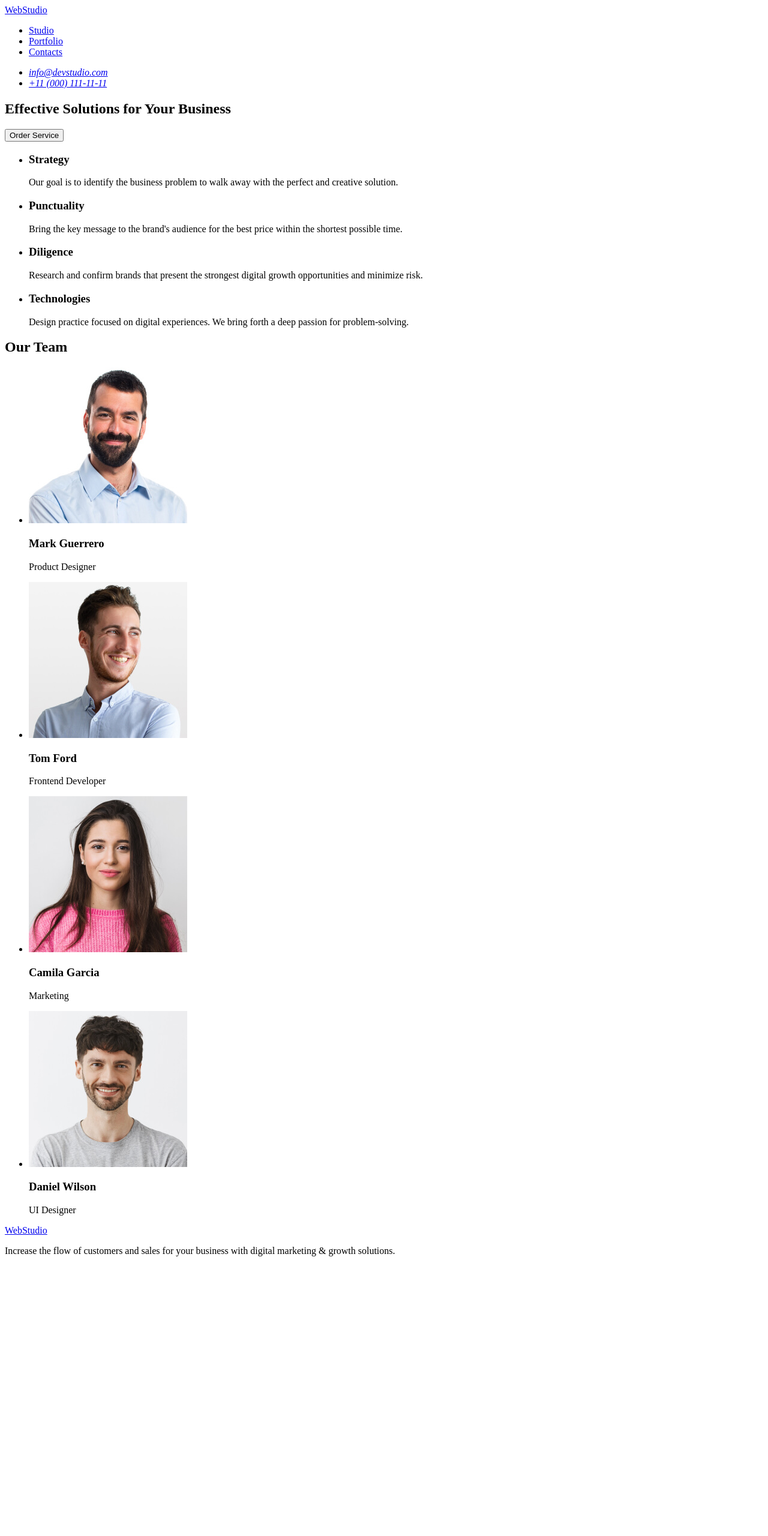
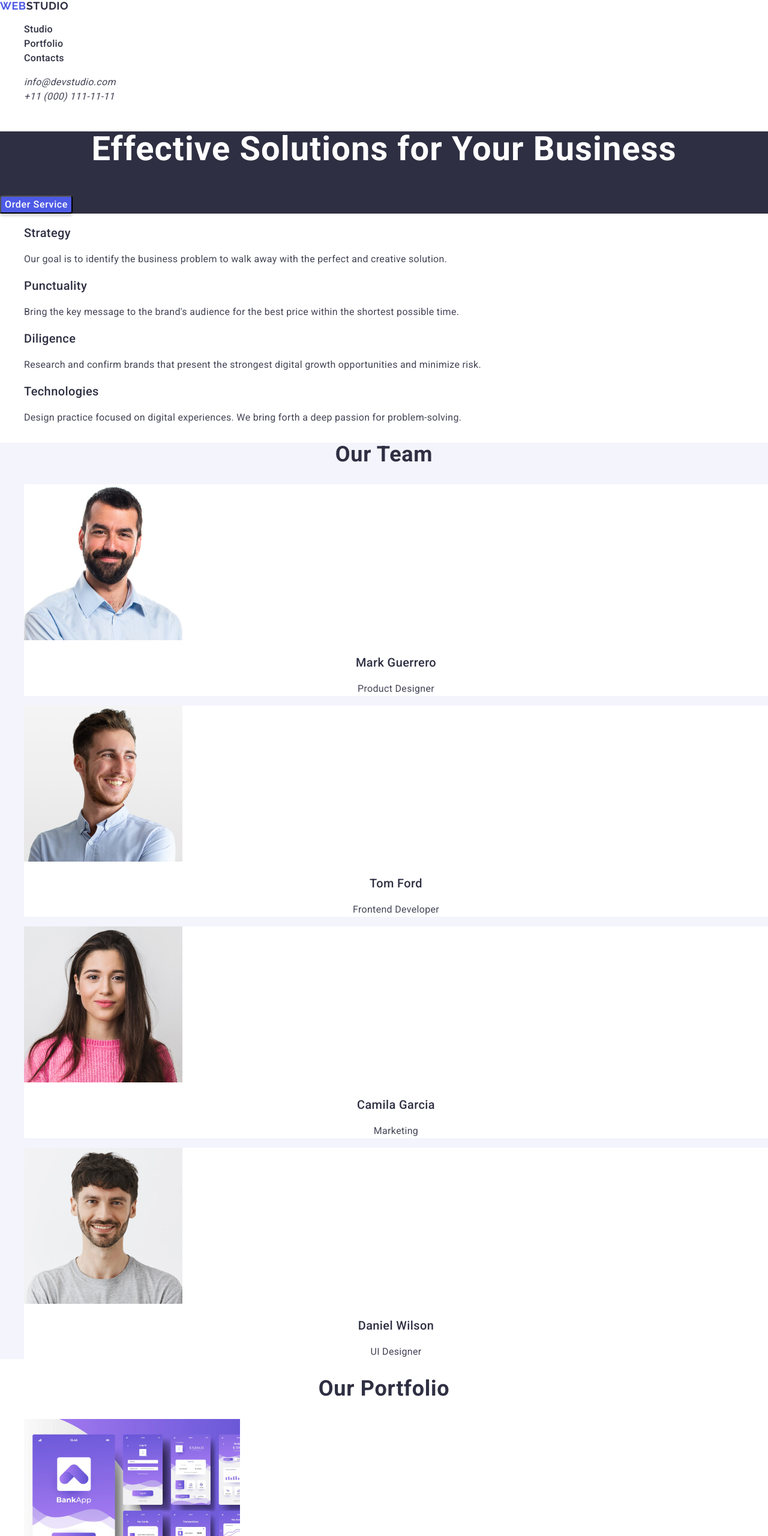
Before and after one commit to JuliaKoka/goit-markup-hw-02, a plain HTML site: page index.html in a window 1280 px wide. Shown: the top 2560 px of the page at 60% size. Before the commit the page ends 2110 px from the top, so only its background shows below. Drawn offline with nearby package versions, Linux system fonts and the light colour scheme.

Commit message:
homework 2 finished

```diff
--- /dev/null
+++ b/css/styles.css
@@ -0,0 +1,238 @@
+body {
+  font-family: Roboto, sans-serif;
+  color: #434455;
+  background-color: #fff;
+}
+
+ul {
+  list-style-type: none;
+}
+
+a {
+  text-decoration: none;
+  color: inherit;
+}
+
+/*======================HEADER==================*/
+
+.header-menu-item:hover,
+.header-menu-item:active {
+  color: var(--OCEAN, #404bbf);
+}
+
+.header-contacts-item:hover,
+.header-contacts-item:focus {
+  color: var(--OCEAN, #404bbf);
+}
+
+.header-logo {
+  color: var(--NAVY-BLUE, #2e2f42);
+  font-family: Raleway;
+  font-size: 18px;
+  font-weight: 700;
+  line-height: 1.16;
+  letter-spacing: 0.54px;
+  text-transform: uppercase;
+}
+
+.header-logo span {
+  color: var(--IRIS, #4d5ae5);
+}
+
+.header-menu {
+  color: var(--NAVY-BLUE, #2e2f42);
+  font-size: 16px;
+  font-weight: 500;
+  line-height: 1.5;
+  letter-spacing: 0.32px;
+}
+
+.header-menu-item {
+}
+
+.header-contacts {
+  font-size: 16px;
+  line-height: 1.5;
+  letter-spacing: 0.32px;
+}
+
+.header-contacts-item {
+}
+
+/*=================================================================*/
+
+/*==============================hero===============================*/
+
+.hero {
+  background: var(--NAVY-BLUE, #2e2f42);
+}
+
+.hero-btn:hover {
+  background: var(--OCEAN, #404bbf);
+}
+
+.hero-title {
+  color: var(--WHITE, #fff);
+  text-align: center;
+  font-size: 56px;
+  line-height: 1.07;
+  letter-spacing: 1.12px;
+}
+
+.hero-btn {
+  border-radius: 4px;
+  background: var(--IRIS, #4d5ae5);
+  box-shadow: 0px 4px 4px 0px rgba(0, 0, 0, 0.15);
+  color: var(--WHITE, #fff);
+  font-size: 16px;
+  font-weight: 500;
+  line-height: 1.5;
+  letter-spacing: 0.64px;
+  cursor: pointer;
+}
+
+/*=================================================================*/
+
+/*==============================features===============================*/
+
+.features {
+}
+
+.visually-hidden {
+  position: absolute;
+  width: 1px;
+  height: 1px;
+  margin: -1px;
+  border: 0;
+  padding: 0;
+
+  white-space: nowrap;
+  clip-path: inset(100%);
+  clip: rect(0 0 0 0);
+  overflow: hidden;
+}
+
+.features-list {
+}
+
+.features-list-item {
+}
+
+.features-subtitle {
+  color: var(--NAVY-BLUE, #2e2f42);
+  font-size: 20px;
+  font-weight: 500;
+  line-height: 1.2;
+  letter-spacing: 0.4px;
+}
+
+.features-text {
+  font-size: 16px;
+  line-height: 1.5;
+  letter-spacing: 0.32px;
+}
+
+/*=====================================================================*/
+
+/*===========================team=======================================*/
+
+.team {
+  background: var(--CLOUD, #f4f4fd);
+}
+
+.team-title {
+  color: var(--NAVY-BLUE, #2e2f42);
+  text-align: center;
+  font-size: 36px;
+  line-height: 1.11;
+  letter-spacing: 0.72px;
+  text-transform: capitalize;
+}
+
+.team-list {
+}
+
+.team-list-item {
+  background: #fff;
+}
+
+.team-list-subtitle {
+  color: var(--NAVY-BLUE, #2e2f42);
+  text-align: center;
+  font-size: 20px;
+  font-weight: 500;
+  line-height: 1.2;
+  letter-spacing: 0.4px;
+}
+
+.team-list-text {
+  text-align: center;
+  font-size: 16px;
+  line-height: 1.5;
+  letter-spacing: 0.32px;
+}
+
+/*=================================================================================*/
+
+/*==============================portfolio================================*/
+
+.portfolio {
+}
+
+.portfolio-title {
+  color: var(--NAVY-BLUE, #2e2f42);
+  text-align: center;
+  font-size: 36px;
+  line-height: 1.11;
+  letter-spacing: 0.72px;
+  text-transform: capitalize;
+}
+
+.portfolio-list {
+}
+
+.portfolio-list-item {
+}
+
+.portfolio-subtitle {
+  color: var(--NAVY-BLUE, #2e2f42);
+  font-size: 20px;
+  font-weight: 500;
+  line-height: 1.2;
+  letter-spacing: 0.4px;
+}
+
+.portfolio-text {
+  font-size: 16px;
+  line-height: 1.5;
+  letter-spacing: 0.32px;
+}
+
+/*================================================================================*/
+
+/*================================footer========================================*/
+
+.footer-section {
+  background: var(--NAVY-BLUE, #2e2f42);
+}
+
+.footer-logo {
+  color: var(--CLOUD, #f4f4fd);
+  font-family: Raleway;
+  font-size: 18px;
+  font-weight: 700;
+  line-height: 1.16;
+  letter-spacing: 0.54px;
+  text-transform: uppercase;
+}
+
+.footer-logo span {
+  color: var(--IRIS, #4d5ae5);
+}
+
+.footer-text {
+  color: var(--CLOUD, #f4f4fd);
+  font-size: 16px;
+  line-height: 1.5;
+  letter-spacing: 0.32px;
+}
--- a/index.html
+++ b/index.html
@@ -4,121 +4,197 @@
     <meta charset="UTF-8" />
     <meta name="viewport" content="width=device-width, initial-scale=1.0" />
     <title>Document</title>
+    <link
+      rel="stylesheet"
+      href="node_modules/modern-normalize/modern-normalize.css"
+    />
+    <link rel="preconnect" href="https://fonts.googleapis.com" />
+    <link rel="preconnect" href="https://fonts.gstatic.com" crossorigin />
+    <link
+      href="https://fonts.googleapis.com/css2?family=Raleway:wght@700&family=Roboto:wght@400;500;700&display=swap"
+      rel="stylesheet"
+    />
+    <link rel="stylesheet" href="./css/styles.css" />
   </head>
   <body>
     <header>
       <nav>
-        <a href="./index.html">WebStudio</a>
-        <ul>
-          <li>
-            <a href="#">Studio</a>
+        <a class="header-logo" href="./index.html"><span>Web</span>Studio</a>
+        <ul class="header-menu">
+          <li class="header-menu-item">
+            <a href="#studio">Studio</a>
           </li>
-          <li>
-            <a href="#">Portfolio</a>
+          <li class="header-menu-item">
+            <a href="#portfolio">Portfolio</a>
           </li>
-          <li>
-            <a href="#">Contacts</a>
+          <li class="header-menu-item">
+            <a href="#contacts">Contacts</a>
           </li>
         </ul>
       </nav>
-      <address>
-        <ul>
-          <li>
+      <address id="contacts">
+        <ul class="header-contacts">
+          <li class="header-contacts-item">
             <a href="mailto:info@devstudio.com">info@devstudio.com</a>
           </li>
-          <li>
+          <li class="header-contacts-item">
             <a href="tel:+110001111111">+11 (000) 111-11-11</a>
           </li>
         </ul>
       </address>
     </header>
     <main>
-      <section>
-        <h1>Effective Solutions for Your Business</h1>
-        <button type="button">Order Service</button>
+      <section class="hero">
+        <h1 class="hero-title">Effective Solutions for Your Business</h1>
+        <button class="hero-btn" type="button">Order Service</button>
       </section>
-      <section>
-        <h2 hidden>Features</h2>
-        <ul>
-          <li>
-            <h3>Strategy</h3>
-            <p>
+      <section class="features" id="studio">
+        <h2 class="visually-hidden">Features</h2>
+        <ul class="features-list">
+          <li class="features-list-item">
+            <h3 class="features-subtitle">Strategy</h3>
+            <p class="features-text">
               Our goal is to identify the business problem to walk away with the
               perfect and creative solution.
             </p>
           </li>
-          <li>
-            <h3>Punctuality</h3>
-            <p>
+          <li class="features-list-item">
+            <h3 class="features-subtitle">Punctuality</h3>
+            <p class="features-text">
               Bring the key message to the brand's audience for the best price
               within the shortest possible time.
             </p>
           </li>
-          <li>
-            <h3>Diligence</h3>
-            <p>
+          <li class="features-list-item">
+            <h3 class="features-subtitle">Diligence</h3>
+            <p class="features-text">
               Research and confirm brands that present the strongest digital
               growth opportunities and minimize risk.
             </p>
           </li>
-          <li>
-            <h3>Technologies</h3>
-            <p>
+          <li class="features-list-item">
+            <h3 class="features-subtitle">Technologies</h3>
+            <p class="features-text">
               Design practice focused on digital experiences. We bring forth a
               deep passion for problem-solving.
             </p>
           </li>
         </ul>
       </section>
-      <section>
-        <h2>Our Team</h2>
-        <ul>
-          <li>
+      <section class="team">
+        <h2 class="team-title">Our Team</h2>
+        <ul class="team-list">
+          <li class="team-list-item">
             <img
               src="./images/mark.jpg"
               alt="Mark Guerrero"
               width="264"
               height="260"
             />
-            <h3>Mark Guerrero</h3>
-            <p>Product Designer</p>
+            <h3 class="team-list-subtitle">Mark Guerrero</h3>
+            <p class="team-list-text">Product Designer</p>
           </li>
-          <li>
+          <li class="team-list-item">
             <img
               src="./images/tom.jpg"
               alt="Tom Ford"
               width="264"
               height="260"
             />
-            <h3>Tom Ford</h3>
-            <p>Frontend Developer</p>
+            <h3 class="team-list-subtitle">Tom Ford</h3>
+            <p class="team-list-text">Frontend Developer</p>
           </li>
-          <li>
+          <li class="team-list-item">
             <img
               src="./images/camila.jpg"
               alt="Camila Garcia"
               width="264"
               height="260"
             />
-            <h3>Camila Garcia</h3>
-            <p>Marketing</p>
+            <h3 class="team-list-subtitle">Camila Garcia</h3>
+            <p class="team-list-text">Marketing</p>
           </li>
-          <li>
+          <li class="team-list-item">
             <img
               src="./images/daniel.jpg"
               alt="Daniel Wilson"
               width="264"
               height="260"
             />
-            <h3>Daniel Wilson</h3>
-            <p>UI Designer</p>
+            <h3 class="team-list-subtitle">Daniel Wilson</h3>
+            <p class="team-list-text">UI Designer</p>
+          </li>
+        </ul>
+      </section>
+      <section class="portfolio" id="portfolio">
+        <h2 class="portfolio-title">Our Portfolio</h2>
+        <ul class="portfolio-list">
+          <li class="portfolio-list-item">
+            <img
+              src="./images/banking-app.jpg"
+              alt="Banking App"
+              width="360"
+              height="300"
+            />
+            <h3 class="portfolio-subtitle">Banking App</h3>
+            <p class="portfolio-text">App</p>
+          </li>
+          <li class="portfolio-list-item">
+            <img
+              src="./images/cashless-payment.jpg"
+              alt="Cashless Payment"
+              width="360"
+              height="300"
+            />
+            <h3 class="portfolio-subtitle">Cashless Payment</h3>
+            <p class="portfolio-text">Marketing</p>
+          </li>
+          <li class="portfolio-list-item">
+            <img
+              src="./images/meditation-app.jpg"
+              alt="Meditation App"
+              width="360"
+              height="300"
+            />
+            <h3 class="portfolio-subtitle">Meditation App</h3>
+            <p class="portfolio-text">App</p>
+          </li>
+          <li class="portfolio-list-item">
+            <img
+              src="./images/taxi-service.jpg"
+              alt="Taxi Service"
+              width="360"
+              height="300"
+            />
+            <h3 class="portfolio-subtitle">Taxi Service</h3>
+            <p class="portfolio-text">Marketing</p>
+          </li>
+          <li class="portfolio-list-item">
+            <img
+              src="./images/screen-illustrations.jpg"
+              alt="Screen Illustrations"
+              width="360"
+              height="300"
+            />
+            <h3 class="portfolio-subtitle">Screen Illustrations</h3>
+            <p class="portfolio-text">Design</p>
+          </li>
+          <li class="portfolio-list-item">
+            <img
+              src="./images/online-courses.jpg"
+              alt="Online Courses"
+              width="360"
+              height="300"
+            />
+            <h3 class="portfolio-subtitle">Online Courses</h3>
+            <p class="portfolio-text">Marketing</p>
           </li>
         </ul>
       </section>
     </main>
-    <footer>
-      <a href="./index.html">WebStudio</a>
-      <p>
+    <footer class="footer-section">
+      <a class="footer-logo" href="./index.html"><span>Web</span>Studio</a>
+      <p class="footer-text">
         Increase the flow of customers and sales for your business with digital
         marketing & growth solutions.
       </p>
```
Also changed, not shown: images/banking-app.jpg (added), images/cashless-payment.jpg (added), images/meditation-app.jpg (added), images/online-courses.jpg (added), images/screen-illustrations.jpg (added), images/taxi-service.jpg (added).
